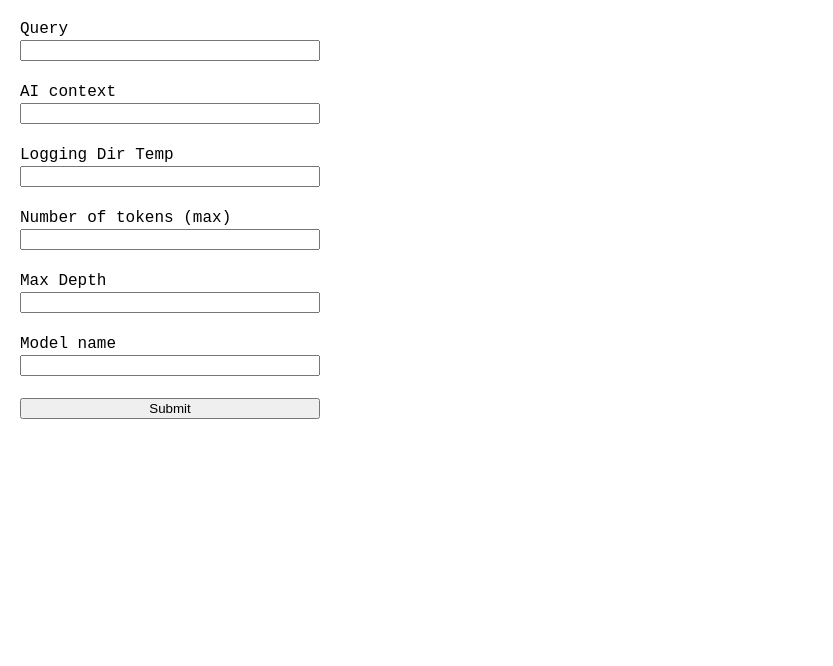
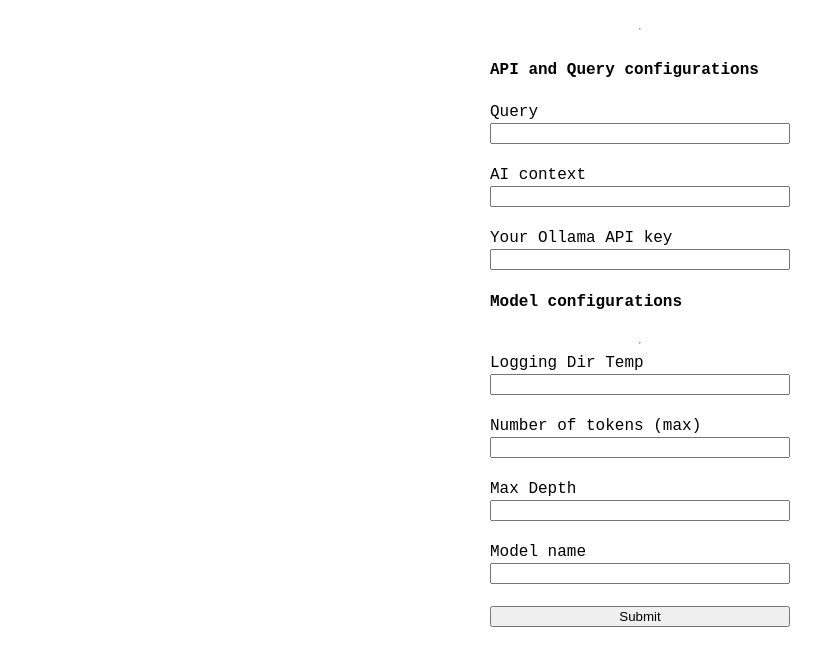
Before and after one commit to almeidaxavier-wq/api-ollama-reasoning, a Flask app: page /submit_question in a window 1280 px wide. Shown: the top 666 px of the page, without its empty margins (0-833 px from the left). Run offline with Flask 2, Linux system fonts and the light colour scheme; some libraries are stand-ins or nearby versions.

Commit message:
Added API Key functionality and changed the threading processing

```diff
--- a/api/model/reasoning.py
+++ b/api/model/reasoning.py
@@ -24,11 +24,12 @@ return SOLVED at end of the reponse ONLY in a certain conclusion, if there is fo
 """
 
 class Reasoning:
-    def __init__(self, max_width:int, max_depth:int, model_name:str="deepseek-v3.1:671b-cloud", n_tokens_default:int=100000):
+    def __init__(self, api_key:str, max_width:int, max_depth:int, model_name:str="deepseek-v3.1:671b-cloud", n_tokens_default:int=100000):
         self.max_width = max_width,
         self.max_depth = max_depth
         self.model = model_name
         self.n_tokens_default = n_tokens_default
+        self.api_key = api_key
 
     def reasoning_step(self, query:str, context:str, seq=None, init=True, depth=0, log_dir="log_dir_default"):
         if depth >= self.max_depth:
@@ -41,7 +42,7 @@ class Reasoning:
         prompt += generate_prompt(self.max_width) if init else continue_prompt(self.max_width)
 
         print('PROMPT', prompt, context, self.model, self.n_tokens_default, log_dir)
-        result = make_request_ollama_reasoning(model_name=self.model, prompt=prompt, context=context, n_tokens=self.n_tokens_default)
+        result = make_request_ollama_reasoning(api_key=self.api_key, model_name=self.model, prompt=prompt, context=context, n_tokens=self.n_tokens_default)
         context += "\n\n" + prompt
 
         if "SOLVED" in result:
--- a/app.py
+++ b/app.py
@@ -1,14 +1,12 @@
-from flask import Flask, render_template, redirect, url_for, request
+from flask import Flask, session, render_template, redirect, url_for, request
 from forms.user import SubmitQueryForm
 from forms.search import Search
 from markupsafe import Markup
 from markdown import markdown
 from database import db, upload_file, Upload
-from api.model.reasoning import Reasoning
 from dotenv import load_dotenv
 from background_processing_api import bp_processing
 import os
-import requests
 
 load_dotenv()
 
@@ -68,28 +66,31 @@ def load(log_dir:str):
 @app.route("/submit_question", methods=["GET", "POST"])
 async def submit_question():
     form = SubmitQueryForm()
-    if form.validate_on_submit():
+    if form.validate_on_submit() and request.method == 'POST':
         # Form validation and processing
 
         query = form.query.data
         context = form.context.data
+        api_key = form.api_key.data
         log_dir_temp = form.log_dir.data or 'default_log'
         n_tokens = form.n_tokens.data if form.n_tokens.data is not None else 100000 # Default value
         model_name = form.model_name.data if form.model_name.data else "deepseek-v3.1:671b-cloud"
         max_depth = form.max_depth.data
 
-        requests.post('http://localhost:5000'+url_for('process.run_model'), json={
+        json_code = {
+            'api_key': api_key,
             'query':query,
             'context':context,
-            'log_dir':log_dir_temp,
-            'n_tokens': n_tokens,
-            'model_name': model_name,
-            'max_depth': max_depth
+            'log_dir_temp':log_dir_temp,
+            'n_tokens':n_tokens,
+            'model_name':model_name,
+            'max_depth':max_depth,
+            'log_dir':log_dir_temp
 
-        }, headers={'Content-Type': 'application/json'})
+        }
 
-        # Generates and stores the raw data on database
-        return redirect(url_for('home'))
+        session['json'] = json_code
+        return redirect(url_for('process.run_model'))
 
     return render_template('form.html', form=form)
 
--- a/forms/user.py
+++ b/forms/user.py
@@ -5,6 +5,7 @@ from flask_wtf import FlaskForm
 class SubmitQueryForm(FlaskForm):
     query = StringField("Query ", validators=[DataRequired()])
     context = StringField("AI context ", validators=[DataRequired()])
+    api_key = StringField("Your Ollama API key", validators=[DataRequired()])
     log_dir = StringField("Logging Dir Temp", validators=[Optional()])
     n_tokens = IntegerField("Number of tokens (max)", validators=[Optional()])
     max_depth = IntegerField("Max Depth", validators=[DataRequired(), NumberRange(2, 20)])
--- a/static/css/main.css
+++ b/static/css/main.css
@@ -5,9 +5,14 @@ body {
 }
 
 .content{
+    width: 100%,
+    height: 100%,
     box-sizing:border-box;
     padding:20px;
     display:flex;
+
+    align-items:center;
+    justify-content:center;
     flex-direction:row;
     gap:8px;
 
--- a/templates/form.html
+++ b/templates/form.html
@@ -2,15 +2,19 @@
 {% block content %}
 <div class="content">
     <form action="" method="post">
+        <hr>
+        <h4>API and Query configurations</h4>
         {{form.hidden_tag()}}
         {{form.query.label}} {{form.query(size=80)}}<br>
         {{form.context.label}} {{form.context(size=80)}}<br>
+        {{form.api_key.label}} {{form.api_key(size=80)}}
+        <h4>Model configurations</h4>
+        <hr>
         {{form.log_dir.label}} {{form.log_dir(size=80)}}<br>
         {{form.n_tokens.label}} {{form.n_tokens()}}<br>
         {{form.max_depth.label}} {{form.max_depth}}<br>
         {{form.model_name.label}} {{form.model_name(size=80)}}<br>
         <input type="submit" value="Submit">
-
+    </form>
 </div>
-</form>
 {% endblock %}
```
Also changed, not shown: api/model/api_main.py (+5 -8 lines), background_processing_api.py (+16 -11 lines). Lines whose indentation alone changed are shown as unchanged.
